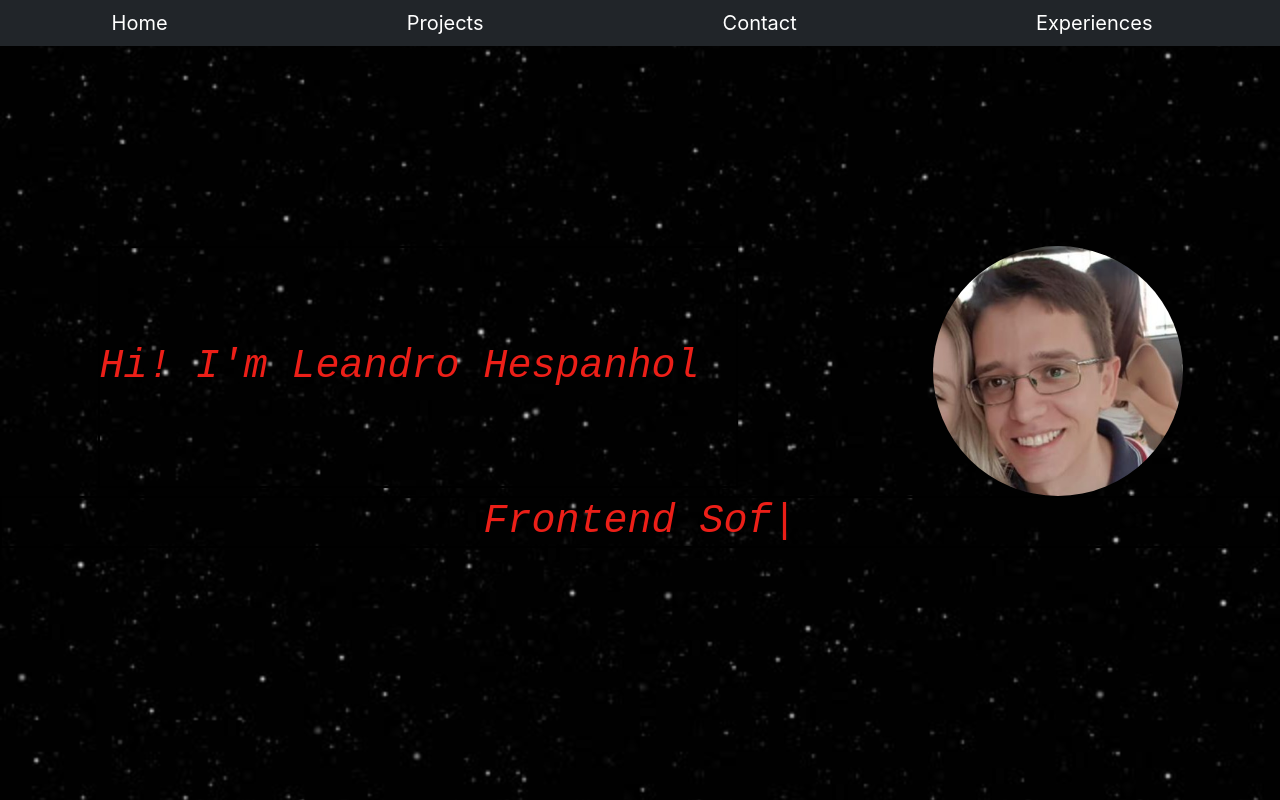
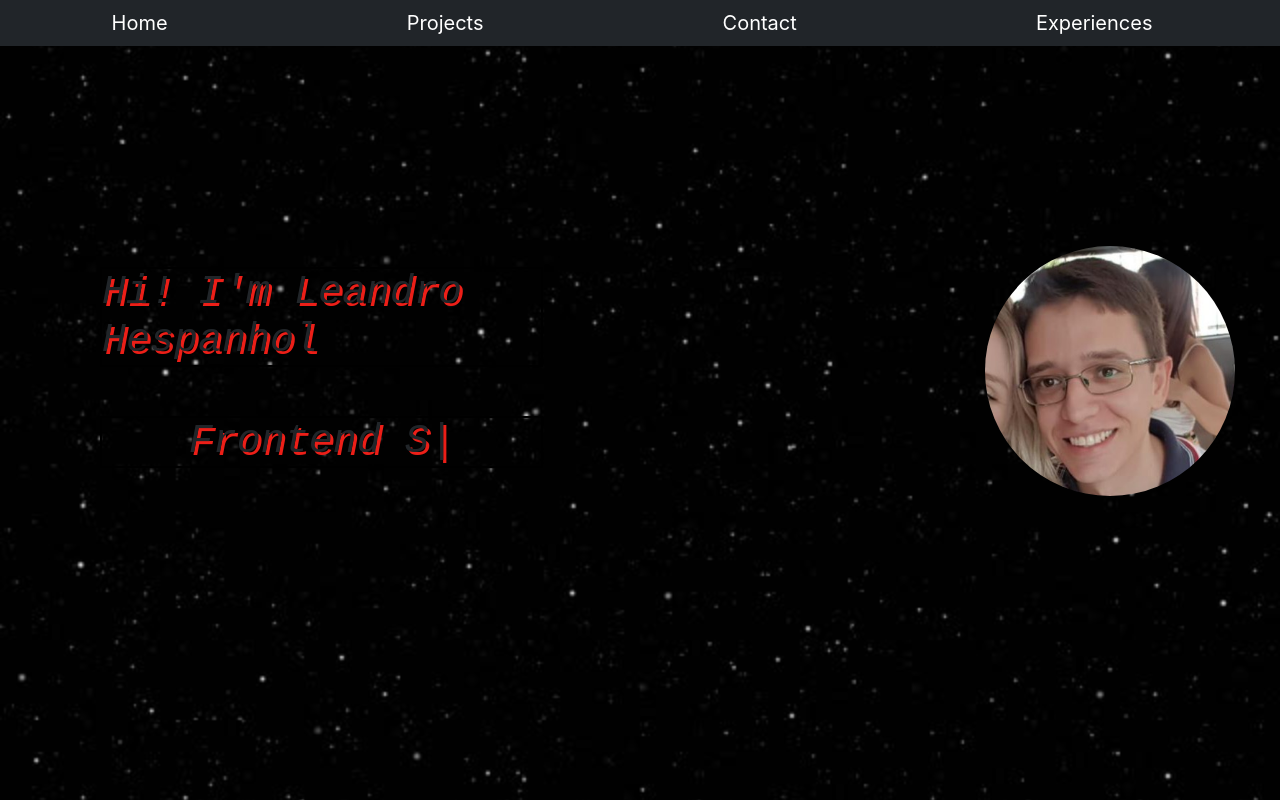
Before and after one commit to Leandro-Hespanhol/leandro-hespanhol.github.io, a React (Create React App) app: page / in a window 1280 px wide. Built offline with nearby package versions, Linux system fonts and the light colour scheme.

Commit message:
re-color home

```diff
--- a/src/App.js
+++ b/src/App.js
@@ -13,7 +13,7 @@ export default function App() {
         <BrowserRouter>
           <Routes>
             <Route exact path="/" element={ <Home />}/>
-            <Route  path="/projects" element={ <Projects />}/>
+            <Route path="/projects" element={ <Projects />}/>
             <Route path="/contact" element={ <Contact />}/>
             <Route path="/experiences" element={ <Experiences />}/>
           </Routes>
--- a/src/components/TypeWritter.jsx
+++ b/src/components/TypeWritter.jsx
@@ -12,7 +12,7 @@ function Type() {
         ],
         autoStart: true,
         loop: true,
-        deleteSpeed: 50,
+        deleteSpeed: 100,
       }}
     />
   );
--- a/src/pages/Header.css
+++ b/src/pages/Header.css
@@ -1,20 +1,3 @@
-.img-user {
-  display: flex;
-  justify-content: space-around;
-  margin-top: 200px;
-}
-.img-user h1 {
-  width: 50%;
-}
-
-.title-user {
-  align-items: center;
-  /* background-color: rgba(3, 107, 82); trybe */
-  border: 2px solid black;
-  color: rgb(236, 31, 24);
-  display: flex;
-}
-
 .links-nav {
   align-items: center;
   display: flex;
@@ -31,12 +14,3 @@ h1 {
   font-style:italic;
   /* font-size: 1.5em; */
 }
-
-#foto {
-  border-radius: 80%;
-  width: 250px;
-}
-
-.type-writter{
-  justify-content: center;
-}
--- /dev/null
+++ b/src/pages/Home.css
@@ -0,0 +1,38 @@
+.home-body-content {
+  display: flex;
+  margin-left: 100px;
+  margin-top: 200px;
+}
+
+.title-typewriter-div {
+  display: flex;
+  justify-content: space-around;
+  flex-direction: column;
+  width: 75%;
+}
+.title-typewriter-div h1 {
+  width: 50%;
+}
+
+.title-user {
+  align-items: center;
+  /* background-color: rgba(3, 107, 82); trybe */
+  border: 2px solid black;
+  /* color: rgb(236, 31, 24); */
+  text-shadow: 3px 3px 0px rgb(236, 31, 24);
+  display: flex;
+}
+
+#foto {
+  border-radius: 80%;
+  width: 250px;
+}
+
+.type-writter{
+  justify-content: center;
+}
+
+:root {
+  --white-col: #fff;
+  --black-col: #000;
+}
--- a/src/pages/Home.jsx
+++ b/src/pages/Home.jsx
@@ -2,19 +2,24 @@ import React, { Component } from 'react';
 import Type from '../components/TypeWritter';
 import foto from '../images/leandro-port.jpeg';
 import Header from './Header';
+import './Home.css';
 
 export default class Home extends Component {
   render() {
     return (
       <div>
-          <Header />
-        <div className="img-user">
-            <h1 className="title-user">
-              Hi! I'm Leandro Hespanhol
-            </h1>
-          <img src={ foto } alt="Leandro Hespanhol" id="foto" className="port-image" />
+        <Header />
+        <div className="home-body-content">
+          <div className="title-typewriter-div">
+              <h1 className="title-user">
+                Hi! I'm Leandro Hespanhol
+              </h1>
+            <h1 className="title-user type-writter">{<Type />}</h1>
+          </div>
+          <div className="img-div">
+            <img src={ foto } alt="Leandro Hespanhol" id="foto" className="port-image" />
+          </div>
         </div>
-          <h1 className="title-user type-writter">{<Type />}</h1>
       </div>
     );
   }
--- a/src/pages/Projects.jsx
+++ b/src/pages/Projects.jsx
@@ -1,6 +1,5 @@
 import React from 'react'
 import Draggable from 'react-draggable'
-import { Link } from 'react-router-dom'
 import Header from './Header'
 import { reactProjects } from './Projects/Data'
 
@@ -15,7 +14,7 @@ export default function Projects() {
             <h1>{ name }</h1>
             <h2>Core habilities: { habilities }</h2>
             <h4>{ description }</h4>
-          <Link to={ link }>{ name }</Link>
+          <a href={ link } target="_blank" rel="noreferrer">{ name }</a>
           </div>
           )}
         </div>
--- a/src/pages/Projects/Data.js
+++ b/src/pages/Projects/Data.js
@@ -3,18 +3,18 @@ export const reactProjects = [
     name: 'Star Wars Planet Search' ,
     habilities: 'React, Context API, Hooks.',
     description: 'On this project i worked on a several different filters, using onInputChange filtering, combining different categories and filtering onClick, adding filters over filters changing dropDown options. The effects of removing a filter and getting the object back to the previous state was the most challenging, take a look!',
-    link: '/StarWars-Planet-Search/',
+    link: 'https://leandro-hespanhol.github.io/StarWars-Planet-Search/',
   },
   {
     name: 'TrybeWallet' ,
     habilities: 'React, Redux.',
     description: 'This project is about Redux, handling props on a Store, using reducers and actions to use and modify then, working with dispatches, mapDispatchToProps, mapStateToProps.',
-    link: '/TrybeWallet/',
+    link: 'https://leandro-hespanhol.github.io/TrybeWallet/',
   },
   {
     name: 'TrybeTunes' ,
     habilities: 'React, props, routes',
     description: 'Fetching an API from itunes i was able to search and list preview musics. This project is all about understanding props. It taught me the basic concepts of React, routing with react-router-dom, exploring matchers, was really fun.',
-    link: '/trybetunes/',
+    link: 'https://leandro-hespanhol.github.io/TrybeTunes/',
   },
 ]
```
